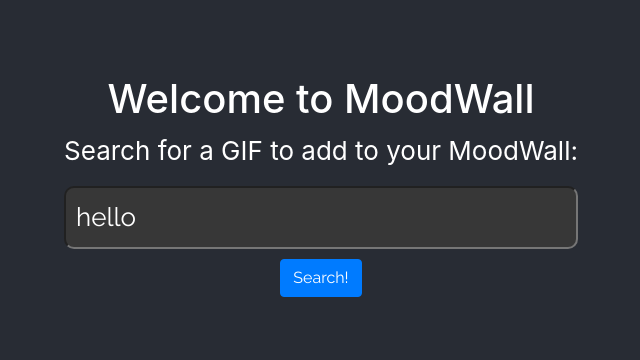
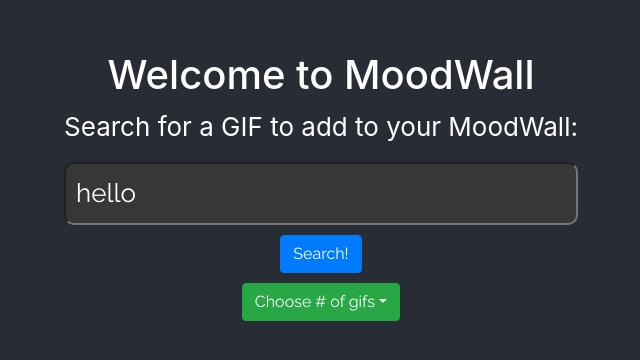
Before and after one commit to mhanna15/GifPicker, a React (Create React App) app in the folder gifpicker/: page / in a window 1280 px wide. Shown: the part 214-574 px from the top of the page, without its empty margins (319-959 px from the left). Built offline with nearby package versions, Linux system fonts and the light colour scheme.

Commit message:
added dropdown box for number of gifs

```diff
--- a/gifpicker/package.json
+++ b/gifpicker/package.json
@@ -3,6 +3,7 @@
   "version": "0.1.0",
   "private": true,
   "dependencies": {
+    "@popperjs/core": "^2.0.6",
     "@testing-library/jest-dom": "^4.2.4",
     "@testing-library/react": "^9.4.0",
     "@testing-library/user-event": "^7.2.1",
--- a/gifpicker/src/searchForm.js
+++ b/gifpicker/src/searchForm.js
@@ -1,15 +1,15 @@
 import React, { useState } from "react";
 import "bootstrap/dist/css/bootstrap.min.css";
-import { Button } from "react-bootstrap";
+import { Button, Dropdown } from "react-bootstrap";
 
 import "./SearchForm.css";
 
 const SearchForm = () => {
   const [query, setQuery] = useState("hello");
   const [results, setResults] = useState([]);
+  const [limit, setLimit] = useState(3)
 
   const API_KEY = "y5nemJHuTtxBZ01t4en7VHWEoYFEM7E5"; // put this at the top level of the component
-  const limit = 5;
 
   const fetchAPI = event => {
     event.preventDefault();
@@ -40,6 +40,22 @@ const SearchForm = () => {
           Search!
         </Button>
       </div>
+
+      <Dropdown>
+        <Dropdown.Toggle variant="success" id="dropdown-basic">
+          Choose # of gifs
+        </Dropdown.Toggle>
+
+        <Dropdown.Menu>
+          <Dropdown.Item onClick={() => setLimit(3)} >3</Dropdown.Item>
+          <Dropdown.Item onClick={() => setLimit(4)} >4</Dropdown.Item>
+          <Dropdown.Item onClick={() => setLimit(5)} >5</Dropdown.Item>
+          <Dropdown.Item onClick={() => setLimit(3)} >6</Dropdown.Item>
+          <Dropdown.Item onClick={() => setLimit(4)} >7</Dropdown.Item>
+          <Dropdown.Item onClick={() => setLimit(5)} >8</Dropdown.Item>
+        </Dropdown.Menu>
+      </Dropdown>
+
       {results.map(d => (
         <img src={d.images.downsized.url} alt={d.title} />
       ))}
```
Also changed, not shown: 1 other file (tests, documents, lock files or other folders).
